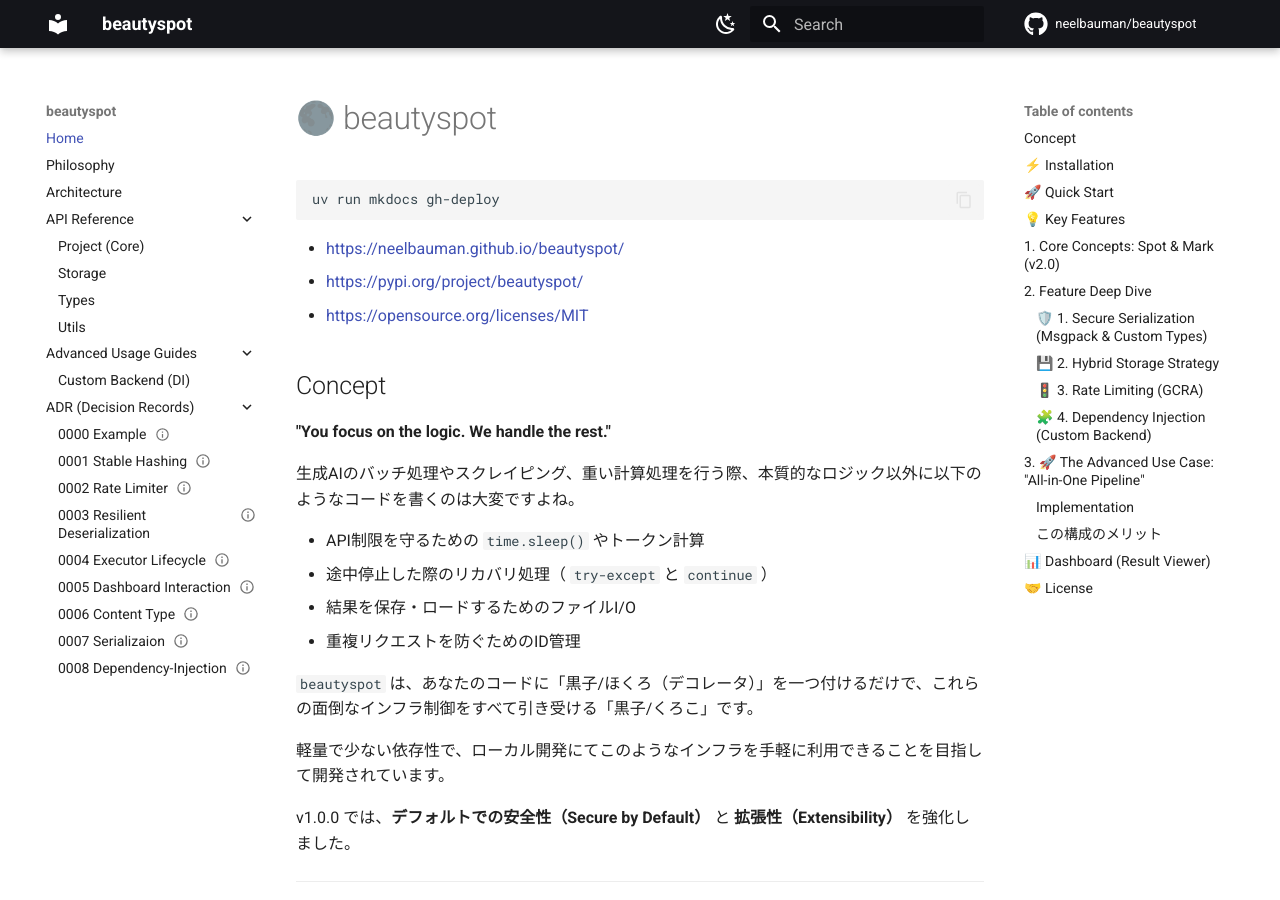
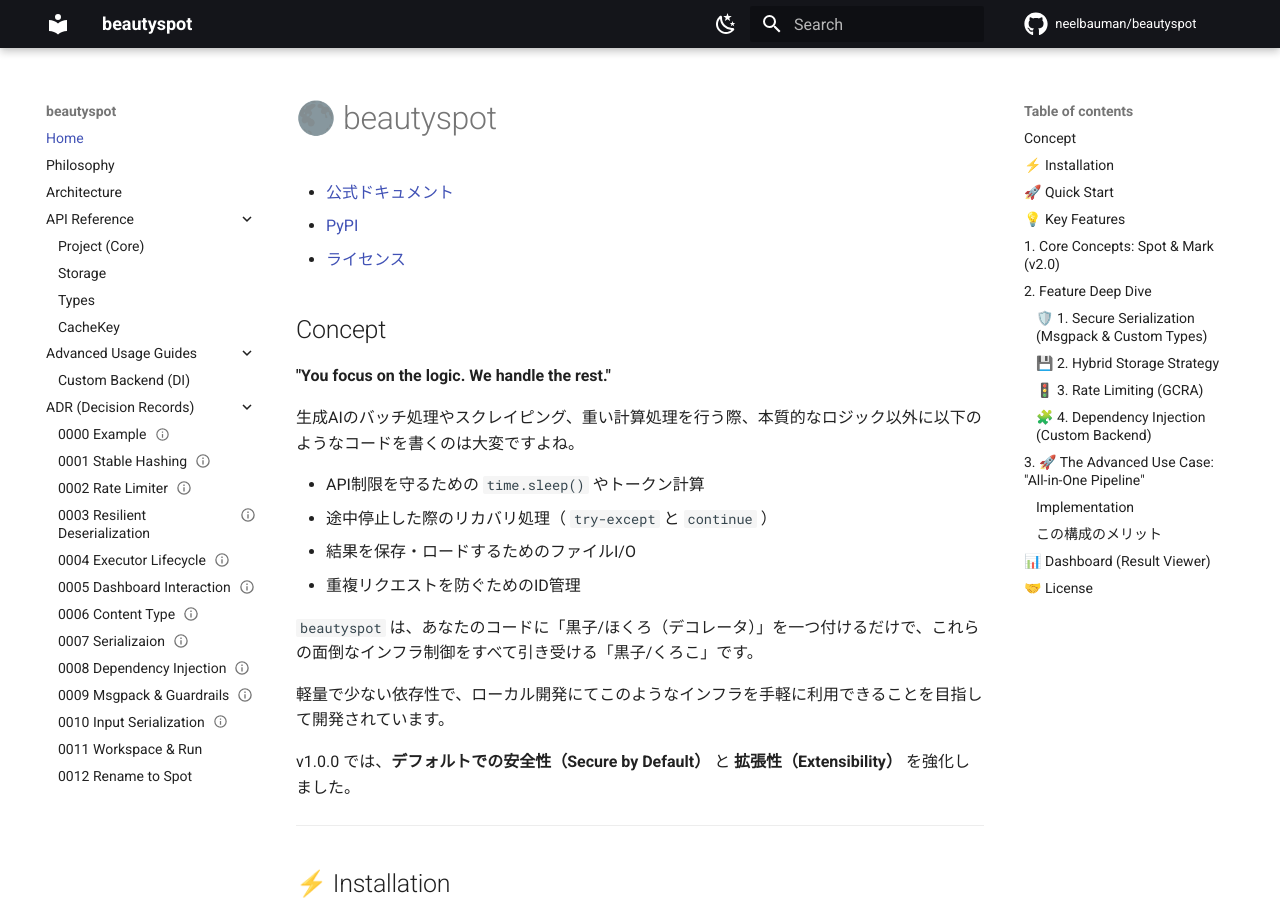
Before and after one commit to neelbauman/beautyspot, an MkDocs documentation site: the page built from docs/index.md, in a window 1280 px wide and 900 px high. Built offline with MkDocs 1.6.1 and Material for MkDocs 9.7.7, drawn with Linux system fonts in a browser that asks for light colours; comment, search, counter and statistics services are not loaded.

Commit message:
docs for v2.0.0

````diff
--- a/docs/index.md
+++ b/docs/index.md
@@ -1,11 +1,8 @@
 # 🌑 beautyspot
-```
-uv run mkdocs gh-deploy
-```
 
-- [https://neelbauman.github.io/beautyspot/](https://neelbauman.github.io/beautyspot/)
-- [https://pypi.org/project/beautyspot/](https://pypi.org/project/beautyspot/)
-- [https://opensource.org/licenses/MIT](https://opensource.org/licenses/MIT)
+- [公式ドキュメント](https://neelbauman.github.io/beautyspot/)
+- [PyPI](https://pypi.org/project/beautyspot/)
+- [ライセンス](https://opensource.org/licenses/MIT)
 
 ## Concept
 
--- a/mkdocs.yml
+++ b/mkdocs.yml
@@ -64,7 +64,7 @@
       - Project (Core): reference/core.md
       - Storage: reference/storage.md
       - Types: reference/types.md
-      - Utils: reference/utils.md
+      - CacheKey: reference/cachekey.md
   - Advanced Usage Guides:
       - Custom Backend (DI): advanced/custom_backend.md
   - ADR (Decision Records):
@@ -77,4 +77,8 @@
       - 0005 Dashboard Interaction: adr/0005-dashboard-interaction-model.md
       - 0006 Content Type: adr/0006-semantic-content-type-support.md
       - 0007 Serializaion: adr/0007-customizable-serialization-with-msgpack.md
-      - 0008 Dependency-Injection: adr/0008-database-dependency-injection.md
+      - 0008 Dependency Injection: adr/0008-database-dependency-injection.md
+      - 0009 Msgpack & Guardrails: adr/0009-msgpack-everywhere-and-guardrails.md
+      - 0010 Input Serialization: adr/0010-canonical-input-serialization.md
+      - 0011 Workspace & Run: adr/0011-imperative-execution-and-workspace.md
+      - 0012 Rename to Spot: adr/0012-rename-project-to-spot-and-task-to-mark.md
````
Also changed, not shown: docs/reference/cachekey.md (added, +3 -0 lines), docs/reference/utils.md (deleted, +0 -3 lines), docs/adr/0011-imperative-execution-and-workspace.md (renamed from docs/adr/0011-imperative-execution-and-workspace.md`.md), 1 other file.
